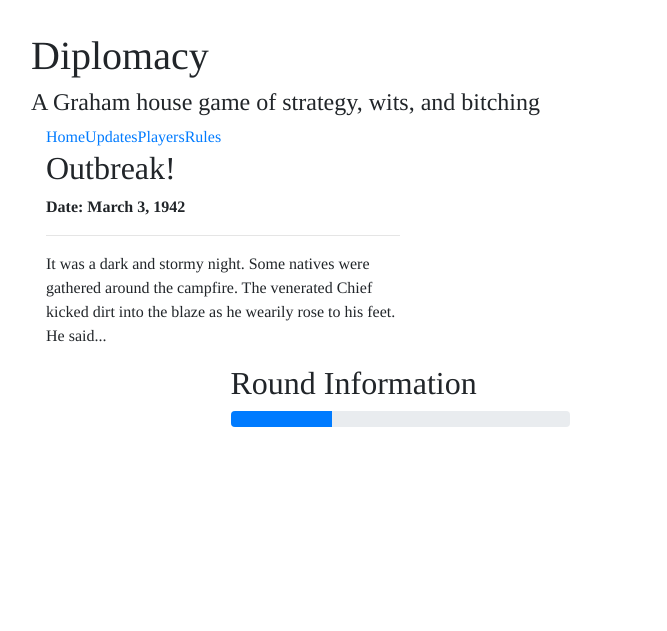
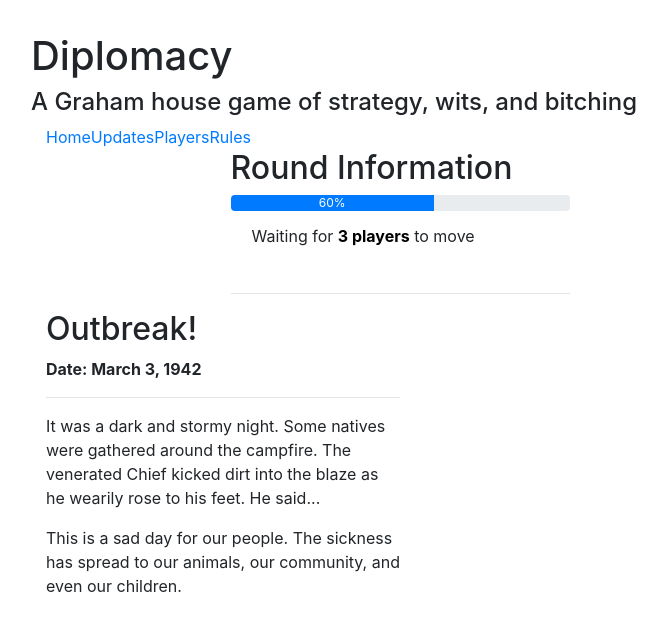
Before and after one commit to arecker/Diplomacy, a Django app: page / in a window 1280 px wide. Shown: the top 631 px of the page, without its empty margins (240-907 px from the left). Run offline with Django 3.2, Linux system fonts and the light colour scheme; grey boxes labelled with a size stand in for pictures from a placeholder-image service; some libraries are stand-ins or nearby versions.

Commit message:
I'm starting to really like my ui

```diff
--- a/templates/base.html
+++ b/templates/base.html
@@ -4,10 +4,9 @@
     <meta charset="UTF-8">
     <title>Diplomacy</title>
     <link rel="stylesheet" href="http://bootswatch.com/sandstone/bootstrap.min.css"/>
-    <link href='http://fonts.googleapis.com/css?family=Tinos:400,700,400italic,700italic' rel='stylesheet' type='text/css'>
+    <link href="http://netdna.bootstrapcdn.com/font-awesome/3.2.1/css/font-awesome.css" rel="stylesheet">
+    <meta name="viewport" content="width=device-width, initial-scale=1">
     <style>
-        /* Font */
-        * { font-family: 'Tinos', serif !important; }
         .main {
             max-width: 60%;
             margin-top: 2em;
@@ -16,6 +15,10 @@
 
         .journal, .statusbar {
             max-width: 50%;
+        }
+
+        .alert-link {
+            color: black !important;
         }
     </style>
 </head>
@@ -41,6 +44,53 @@
               <li><a href="#">Rules</a></li>
             </ul>
         </div>
+        <div class="container statusbar pull-left">
+            <div class="page-header">
+                <h2>Round Information</h2>
+            </div>
+            <div class="progress">
+              <div class="progress-bar" role="progressbar" aria-valuenow="60" aria-valuemin="0" aria-valuemax="100" style="width: 60%;">
+                60%
+              </div>
+            </div>
+            <div class="alert" role="alert">
+                <p><i class="icon-info-sign"></i> Waiting for <a href="#" class="alert-link" data-toggle="modal" data-target="#myModal">3 players</a> to move</em></p>
+            </div>
+
+            <!-- Modal -->
+            <div class="modal fade" id="myModal" tabindex="-1" role="dialog" aria-labelledby="myModalLabel" aria-hidden="true">
+              <div class="modal-dialog">
+                <div class="modal-content">
+                  <div class="modal-header">
+                    <button type="button" class="close" data-dismiss="modal"><span aria-hidden="true">&times;</span><span class="sr-only">Close</span></button>
+                    <h4 class="modal-title" id="myModalLabel">Waiting for Players</h4>
+                  </div>
+                  <div class="modal-body">
+
+                    <div class="media">
+                        <img class="media-object pull-left" src="http://placehold.it/50x50" alt="...">
+
+                      <div class="media-body">
+                        <h4 class="media-heading">Chi Won</h4>
+                        <p>South Korea</p>
+                      </div>
+                    </div>
+
+                    <div class="media">
+                        <img class="media-object pull-left" src="http://placehold.it/50x50" alt="...">
+
+                      <div class="media-body">
+                        <h4 class="media-heading">Jordan Snyder</h4>
+                        <p>Germany</p>
+                      </div>
+                    </div>
+
+                  </div>
+                </div>
+              </div>
+            </div>
+            <hr>
+        </div>
         <div class="container">
             <div class="page-header journal">
                 <h2>Outbreak!</h2>
@@ -49,19 +99,17 @@
                 <p>
                     It was a dark and stormy night.  Some natives were gathered around the campfire.  The venerated
                     Chief kicked dirt into the blaze as he wearily rose to his feet.  He said...
+
+                    <blockquote>
+                        <p>This is a sad day for our people.  The sickness has spread to our animals, our community, and even our children.</p>
+                    </blockquote>
                 </p>
-            </div>
-        </div>
-        <div class="container statusbar pull-left">
-            <div class="page-header">
-                <h2>Round Information</h2>
-            </div>
-            <div class="progress">
-                <div class="progress-bar" style="width: 30%;">
-                    <span class="sr-only">60% Complete</span>
-                </div>
             </div>
         </div>
     </div>
 </body>
+<footer>
+    <script src="http://code.jquery.com/jquery-2.1.1.min.js"></script>
+    <script src="http://maxcdn.bootstrapcdn.com/bootstrap/3.2.0/js/bootstrap.min.js"></script>
+</footer>
 </html>
```
